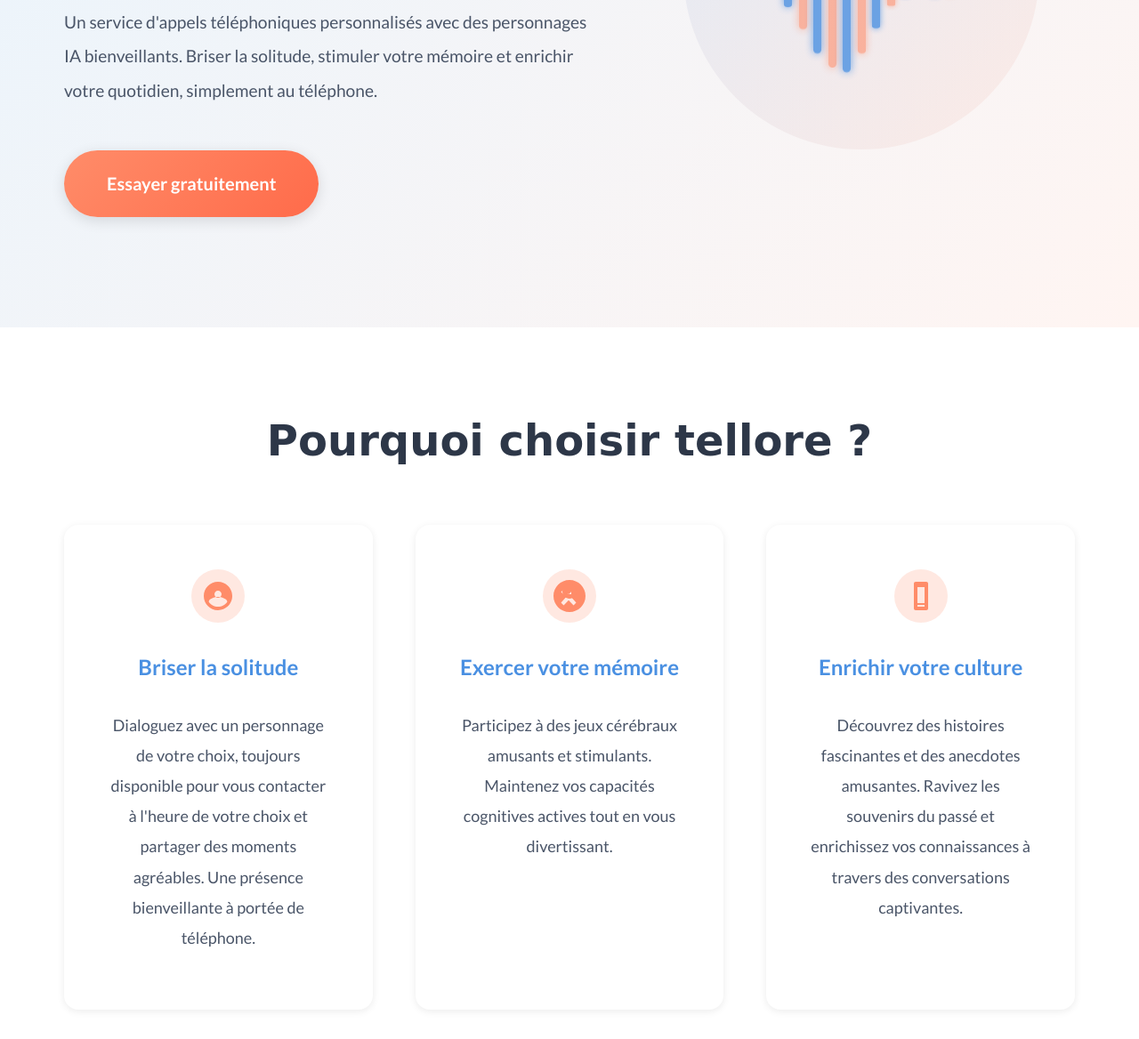
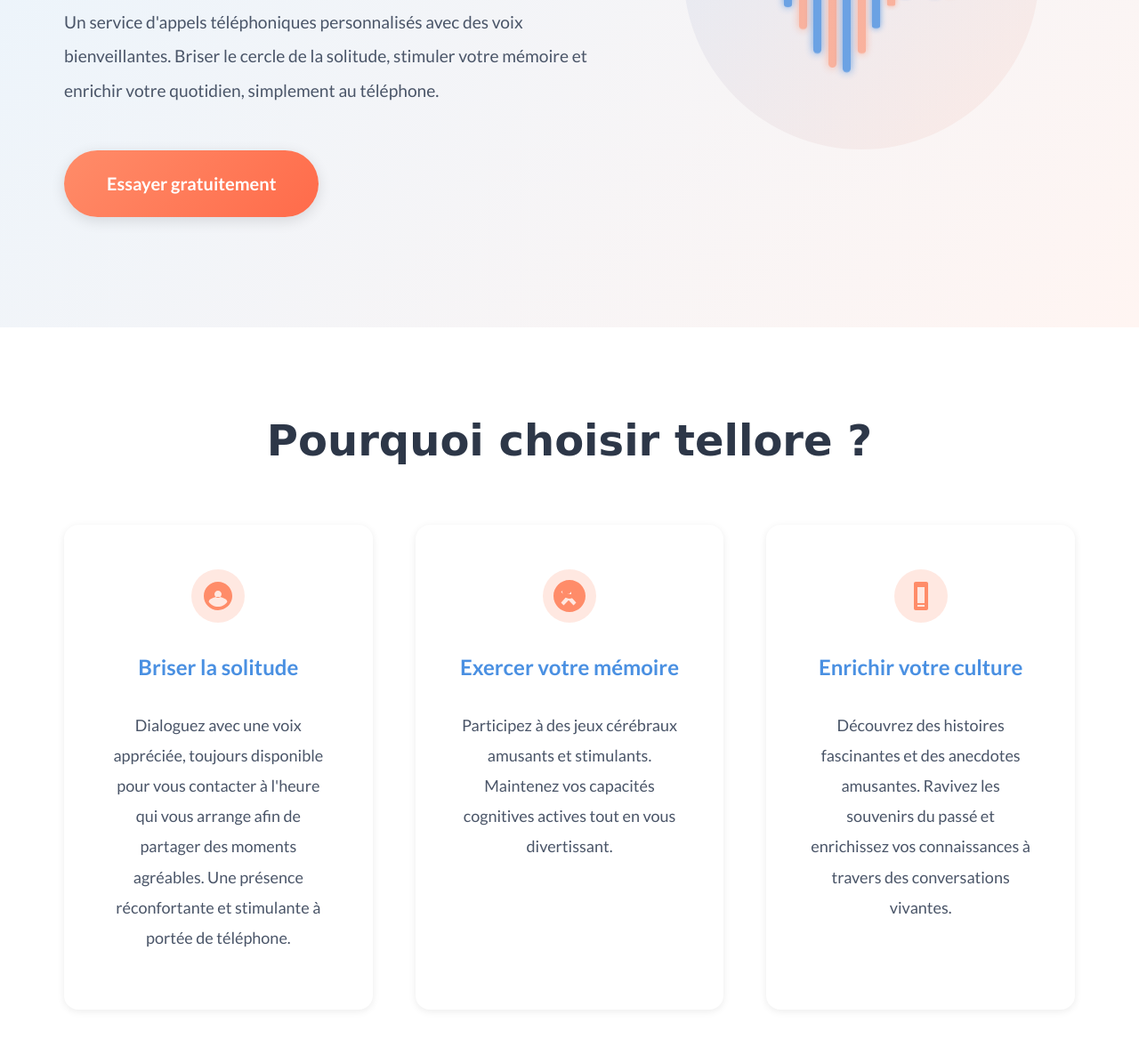
Before and after one commit to s6rano/test_claude, a plain HTML site: page index.html in a window 1280 px wide. Shown: the part 432-1600 px from the top of the page at 89% size. Drawn offline with Linux system fonts and the light colour scheme; a web font is replaced by a local one.

Commit message:
Update index.html

```diff
--- a/index.html
+++ b/index.html
@@ -22,8 +22,8 @@
                 <h1 class="hero-title">tellore</h1>
                 <p class="hero-subtitle">Les conversations qui font du bien</p>
                 <p class="hero-description">
-                    Un service d'appels téléphoniques personnalisés avec des personnages IA bienveillants.
-                    Briser la solitude, stimuler votre mémoire et enrichir votre quotidien, simplement au téléphone.
+                    Un service d'appels téléphoniques personnalisés avec des voix bienveillantes.
+                    Briser le cercle de la solitude, stimuler votre mémoire et enrichir votre quotidien, simplement au téléphone.
                 </p>
                 <a href="#formulaire" class="cta-button">Essayer gratuitement</a>
             </div>
@@ -66,8 +66,7 @@
                     </div>
                     <h3 class="benefit-title">Briser la solitude</h3>
                     <p class="benefit-description">
-                        Dialoguez avec un personnage de votre choix, toujours disponible pour vous contacter à l'heure de votre choix
-                        et partager des moments agréables. Une présence bienveillante à portée de téléphone.
+                        Dialoguez avec une voix appréciée, toujours disponible pour vous contacter à l'heure qui vous arrange afin de partager des moments agréables. Une présence réconfortante et stimulante à portée de téléphone.
                     </p>
                 </div>
 
@@ -96,7 +95,7 @@
                     <h3 class="benefit-title">Enrichir votre culture</h3>
                     <p class="benefit-description">
                         Découvrez des histoires fascinantes et des anecdotes amusantes. Ravivez les souvenirs du passé et enrichissez
-                        vos connaissances à travers des conversations captivantes.
+                        vos connaissances à travers des conversations vivantes.
                     </p>
                 </div>
 
@@ -107,7 +106,7 @@
     <!-- Section Personnages -->
     <section class="characters" id="personnages">
         <div class="container">
-            <h2 class="section-title">Nos personnages IA bienveillants</h2>
+            <h2 class="section-title">Nos voix bienveillantes</h2>
             <p class="section-subtitle">Choisissez le compagnon de conversation qui vous correspond</p>
 
             <div class="characters-grid">
@@ -212,7 +211,7 @@
     <footer class="footer">
         <div class="container">
             <div class="footer-content">
-                <p class="footer-text">© 2025 TELLORE - Service d'appels téléphoniques par IA pour seniors</p>
+                <p class="footer-text">© 2025 TELLORE - Service d'appels téléphoniques pour seniors</p>
                 <p class="footer-text">Les conversations qui font du bien</p>
             </div>
         </div>
```
